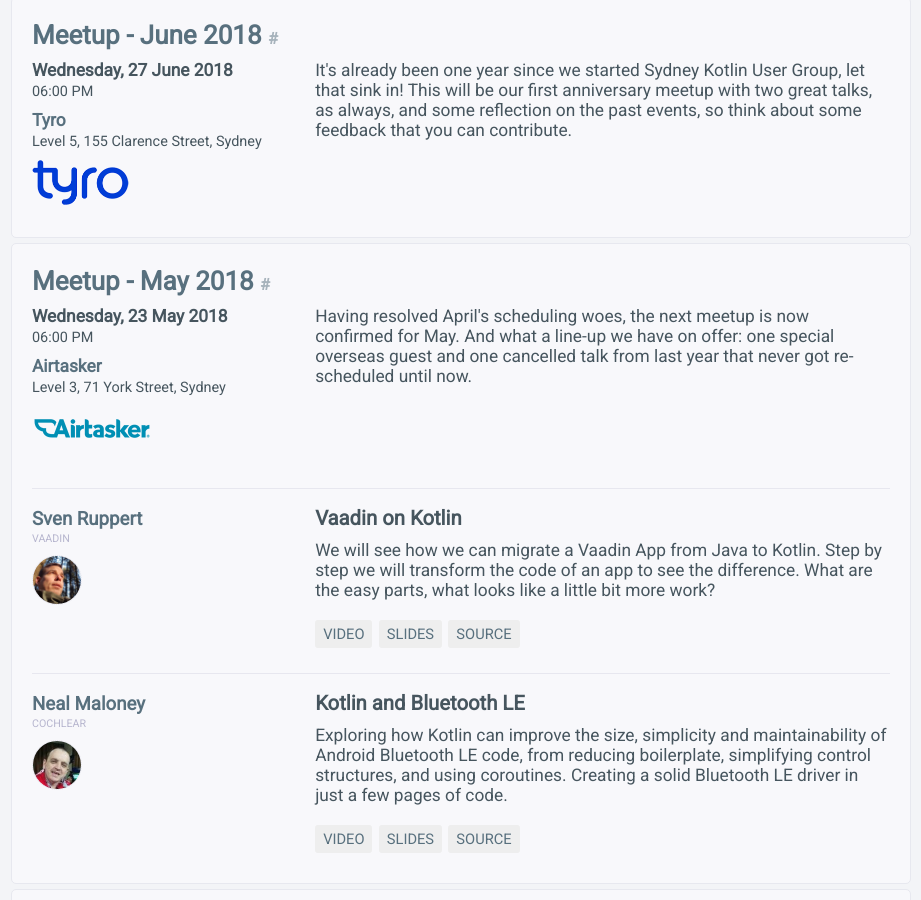
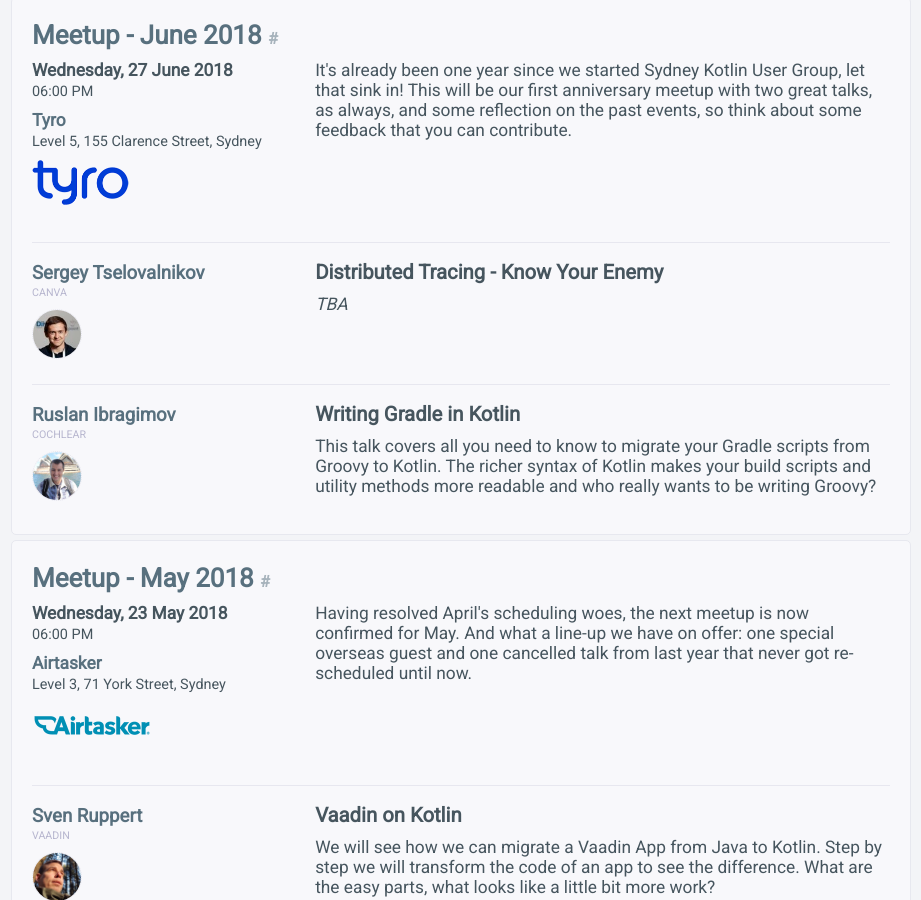
Before and after one commit to garethsime/sydkotlin.github.io, a Jekyll site: the page built from index.html, in a window 1280 px wide and 900 px high, scrolled down 447 px. Shown: the whole window, without its empty margins (179-1100 px from the left). Built offline with Jekyll 4.4.1, drawn with Linux system fonts in a browser that asks for light colours; nearby versions of some CDN libraries.

Commit message:
Update events

```diff
--- a/_data/events.yml
+++ b/_data/events.yml
@@ -520,3 +520,25 @@
     name: Tyro
     url: https://www.tyro.com/
     image: sponsors/tyro.png
+
+  talks:
+    - speaker:
+        name: Sergey Tselovalnikov
+        title: Canva
+        url: https://twitter.com/SerCeMan
+        image: profiles/SerCeMan.jpg
+
+      title: "Distributed Tracing - Know Your Enemy"
+      description: >
+        <i>TBA</i>
+
+    - speaker:
+        name: Ruslan Ibragimov
+        title: Cochlear
+        url: https://twitter.com/cpprib
+        image: profiles/cpprib.jpg
+
+      title: "Writing Gradle in Kotlin"
+      description: >
+        This talk covers all you need to know to migrate your Gradle scripts from Groovy to Kotlin. The richer syntax of Kotlin
+        makes your build scripts and utility methods more readable and who really wants to be writing Groovy?
```
Also changed, not shown: assets/profiles/cpprib.jpg (added).
